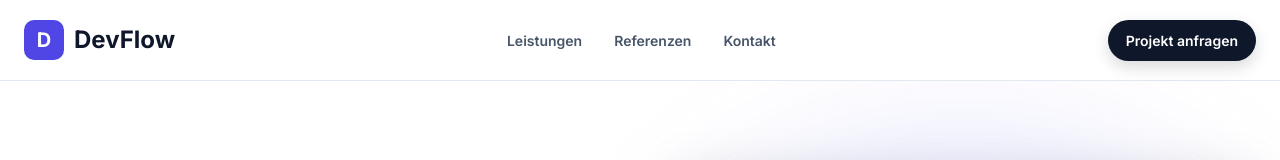
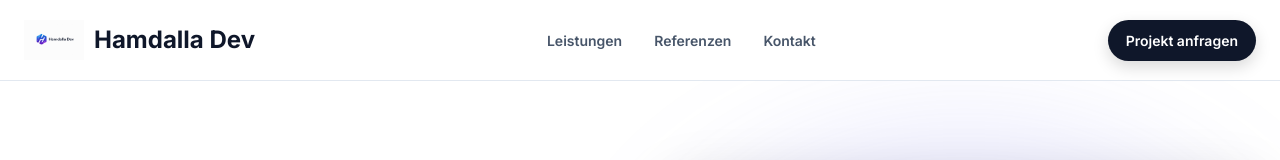
Before and after one commit to Sameh-Hamdalla/hamdalla-dev, a React (Vite) app: page / in a window 1280 px wide. Shown: the top 160 px of the page. Built offline with nearby package versions, Linux system fonts and the light colour scheme; no server answers; grey boxes are pictures that could not be loaded.

Commit message:
Logo hinzufügt

```diff
--- a/src/components/footer/Footer.tsx
+++ b/src/components/footer/Footer.tsx
@@ -11,8 +11,8 @@ const Footer: React.FC = () => {
 
           {/* Logo */}
           <div className="footer-logo">
-            <div className="footer-logo-icon">H</div>
-            <span className="footer-logo-text">DevFlow</span>
+            <div className="footer-logo-icon">HD</div>
+            <span className="footer-logo-text">HAMDALLA-DEV</span>
           </div>
 
           {/* Links */}
--- a/src/components/nav/Header.tsx
+++ b/src/components/nav/Header.tsx
@@ -1,5 +1,8 @@
 import React from "react";
 import "./header.css";
+import logo from "../../assets/logo.png";
+
+
 
 const Header: React.FC = () => {
   return (
@@ -10,8 +13,8 @@ const Header: React.FC = () => {
 
           {/* Logo */}
           <div className="logo-group">
-            <div className="logo-icon">D</div>
-            <span className="logo-text">DevFlow</span>
+            <img src={logo} alt="Hamdalla Dev Logo" className="logo-img" />
+            <span className="logo-text">Hamdalla Dev</span>
           </div>
 
           {/* Navigation */}
--- a/src/components/nav/header.css
+++ b/src/components/nav/header.css
@@ -99,3 +99,9 @@
   background: #1f2937;
   transform: translateY(-1px);
 }
+
+.logo-img{
+  height: 40px;
+  width: auto;
+  display: block;
+}
```
Also changed, not shown: src/assets/src/global.d.ts (added, +7 -0 lines), src/assets/logo.png (added).
